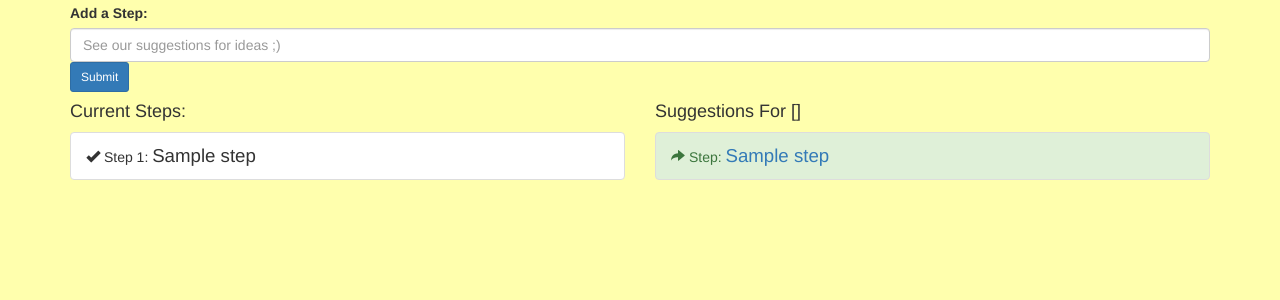
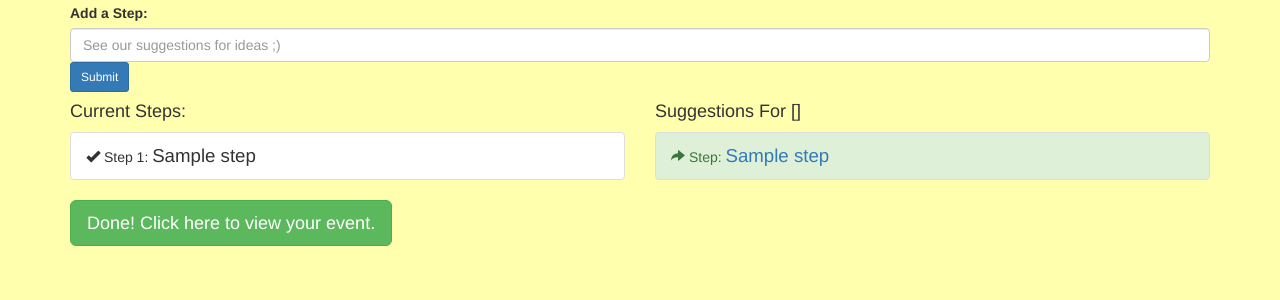
Before and after one commit to any027/EventPlanner, a Python web app: template EventPlanner/app/templates/addStep.html in a window 1280 px wide. Shown: the part 159-459 px from the top of the page. Run offline with Jinja, Linux system fonts and the light colour scheme; the template is opened without the code that fills it: most values are stand-ins (such as "Sample title", 1, 10 or a date in 2020); form fields are guessed from the names that the template uses; some libraries are stand-ins or nearby versions.

Commit message:
implemented the done button after adding steps

```diff
--- a/EventPlanner/app/templates/addStep.html
+++ b/EventPlanner/app/templates/addStep.html
@@ -6,9 +6,7 @@
 {% include 'navbar.html' %}
 <body style ="background-color:#FFFFAD">
 
-
 <br>
-
 
 <div class="alert alert-success" role="alert" style="text-align:center">
 
@@ -17,13 +15,6 @@
         Time: {{event.time}}
         Location: {{event.location}}
 </div>
-
-
-
-
-
-
-
 
 <div class="container" >
     <form class="form-horizontal" action="" method="post">
@@ -55,10 +46,13 @@
 {{step.step}}
 
 </span>
+
+
+
                 </li>
                 {% endfor %}
             </ul>
-
+ <p><a class="btn btn-lg btn-success" href="/viewEvent/{{event.id}}" role="button">Done! Click here to view your event.</a></p>
         </div>
         <div class="col-xs-6">
             <script type="text/javascript">
```
